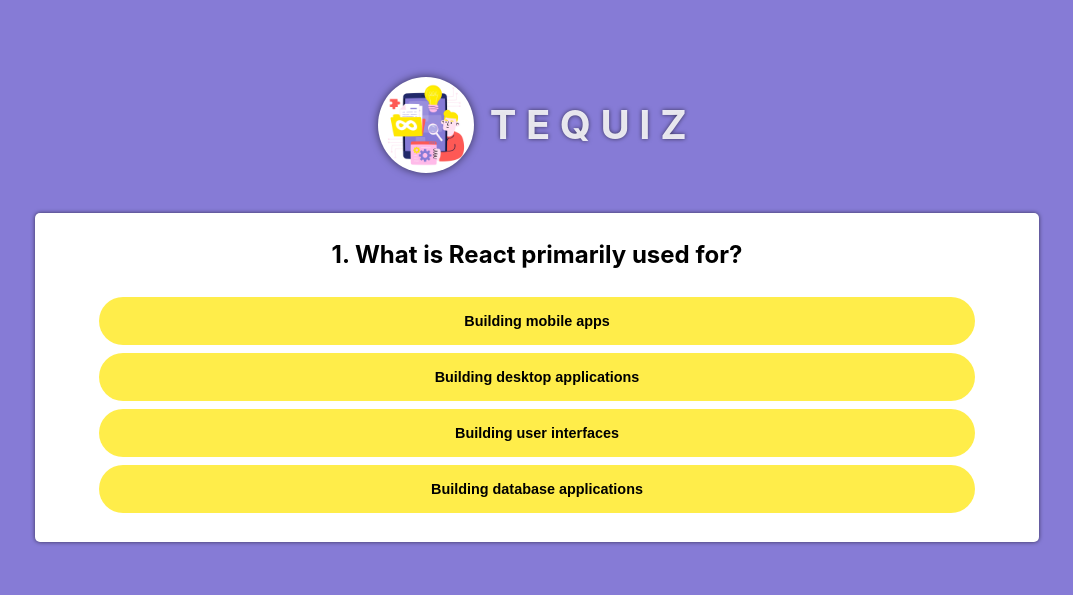
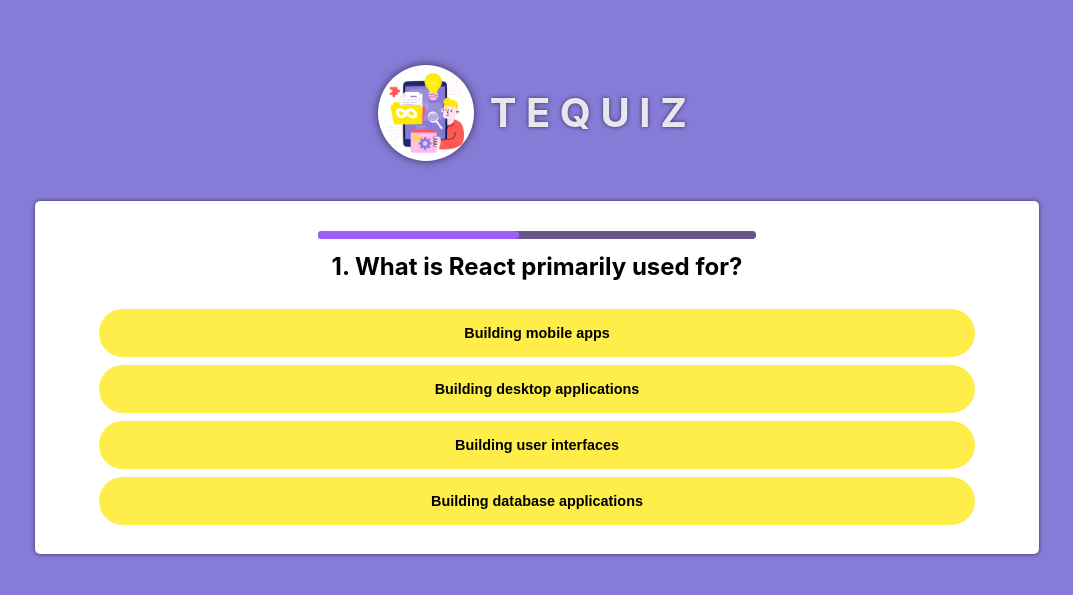
Before and after one commit to faizanb/ai-quiz-generator, a React (Vite) app: page / in a window 1280 px wide. Shown: the part 111-706 px from the top of the page, without its empty margins (103-1176 px from the left). Built offline with nearby package versions, Linux system fonts and the light colour scheme; no server answers.

Commit message:
progress bar with highlight selection added

```diff
--- a/src/App.tsx
+++ b/src/App.tsx
@@ -66,9 +66,9 @@ function App() {
     <>
       <Header />
       {quizData &&
-        <div id="quiz-wrap">
+        <main id="quiz-wrap">
           <Quiz quizData={quizData}/>
-      </div>}
+      </main>}
     </>
   )
 }
--- /dev/null
+++ b/src/components/QuestionTimer.tsx
@@ -0,0 +1,29 @@
+import React, { useEffect, useState } from 'react';
+
+interface QuestionTimerInterface {
+    timeout: number;
+    onTimeout: () => void;
+}
+
+const QuestionTimer: React.FC<QuestionTimerInterface> = ({timeout, onTimeout}) => {
+
+    const [timeRemaining, setTimeRemaining] = useState<number>(timeout);
+
+    useEffect(() => {
+        const settimeoutLabel = setTimeout(onTimeout, timeout);
+        return(() => clearTimeout(settimeoutLabel));
+    }, [timeout, onTimeout]);
+
+    useEffect(() => {
+        const setintervalLabel = setInterval(() => {
+            setTimeRemaining((prevTimeRemaining) => prevTimeRemaining - 100);
+        }, 100);
+        return(() => clearInterval(setintervalLabel));
+    }, []);
+
+    return (
+        <progress id="question-progress" max={timeout} value={timeRemaining} />
+    )
+}
+
+export default QuestionTimer;
--- a/src/components/Quiz.tsx
+++ b/src/components/Quiz.tsx
@@ -1,20 +1,48 @@
-import React, { useState } from 'react';
+import React, { useCallback, useState } from 'react';
 import { CodeBlock, dracula } from 'react-code-blocks';
 
+import QuestionTimer from './QuestionTimer';
+
 const Quiz: React.FC<{quizData: any}> = (props) => {
+    const [answeredState, setAnsweredState] = useState<string>('');
     const [userAnwersIndex, setAnswersIndex] = useState<number[]>([]);
-    const activeQuesIndex = userAnwersIndex.length;
+    const activeQuesIndex = answeredState === '' ? userAnwersIndex.length : userAnwersIndex.length - 1;
 
     const { quizData } = props;
+    const isQuizCompleted = activeQuesIndex === quizData.length;
 
-    const handleUserSelection = (answerIndex: number) => {
+    const handleUserSelection = useCallback((answerIndex: number) => {
+        const questionObj = quizData[activeQuesIndex];
+        setAnsweredState('answered');
         setAnswersIndex((prevAnswerIndex: number[]) => ([...prevAnswerIndex, answerIndex]));
+        setTimeout(() => {
+            if(answerIndex === questionObj.answer_index) {
+                setAnsweredState('correct');
+            } else {
+                setAnsweredState('wrong');
             }
 
-    if(quizData) {
+            setTimeout(() => {
+                setAnsweredState('');
+            }, 1000);
+        }, 1000);
+    }, [activeQuesIndex]);
+
+    const handleAnswerSkipped = useCallback(() => handleUserSelection(-1), [handleUserSelection]);
+
+
+    if(isQuizCompleted) {
+        return (
+            <div id="quiz-evaluation">
+                <h2>Congrats, you have completed the quiz!</h2>
+            </div>
+        );
+    }
     const questionObj = quizData[activeQuesIndex];
+
     return (
         <div id='question'>
+            <QuestionTimer key={activeQuesIndex} timeout={10000} onTimeout={handleAnswerSkipped} />
             <h2>{`${userAnwersIndex.length + 1}. ${questionObj.question}`}</h2>
             {questionObj.is_code_block ?
                 <div className='code-block'>
@@ -28,16 +56,32 @@ const Quiz: React.FC<{quizData: any}> = (props) => {
                 : null
             }
             <ul id='options'>
-                    {questionObj.options.map((option: any) => (
-                        <li key={option} className='option'>
-                            <button onClick={() => handleUserSelection(questionObj.answer_index)}>{option}</button>
+                {questionObj.options.map((option: any, optionIndex: number) => {
+                    let highlightAnswerOnSelection = '';
+                    const isSelected = userAnwersIndex[userAnwersIndex.length - 1] === optionIndex;
+
+                    if(isSelected) {
+                        if(answeredState === 'answered') {
+                            highlightAnswerOnSelection = 'selected';
+                        } else if(answeredState === 'correct' || answeredState === 'wrong') {
+                            highlightAnswerOnSelection = answeredState;
+                        }
+                    }
+
+                    return (
+                        <li key={optionIndex} className='option'>
+                            <button
+                                className={highlightAnswerOnSelection}
+                                onClick={() => handleUserSelection(optionIndex)}
+                            >
+                                {option}
+                            </button>
                         </li>
-                    ))}
+                    );
+                })}
             </ul>
         </div>
-        )
-    }
-    return null;
+    );
 }
 
 export default Quiz;
--- a/src/index.css
+++ b/src/index.css
@@ -56,6 +56,25 @@ header h1 {
   padding: 1rem;
   border-radius: 5px;
   box-shadow: 0 0 4px rgba(0, 0, 0, 0.6);
+  color: #000;
+}
+
+#question-progress {
+  width: 50%;
+  height: 0.5rem;
+  border-radius: 24px;
+  background: #9e5ef8;
+  margin: 0;
+}
+
+#question-progress::-webkit-progress-bar {
+  background: #6a558a;
+  border-radius: 24px;
+}
+
+#question-progress::-webkit-progress-value {
+  background: #9e5ef8;
+  border-radius: 24px;
 }
 
 #question {
@@ -67,7 +86,6 @@ header h1 {
   font-size: 1.5rem;
   font-weight: bold;
   margin: 0.5rem 0 1.5rem 0;
-  color: #000;
 }
 
 .code-block {
@@ -111,3 +129,15 @@ header h1 {
   background: #9d5af5;
   color: white;
 }
+
+.option button.selected {
+  background: #f5a76c;
+}
+
+.option button.correct {
+  background: #5af59d;
+}
+
+.option button.wrong {
+  background: #f55a98;
+}
```
Lines whose indentation alone changed are shown as unchanged.
